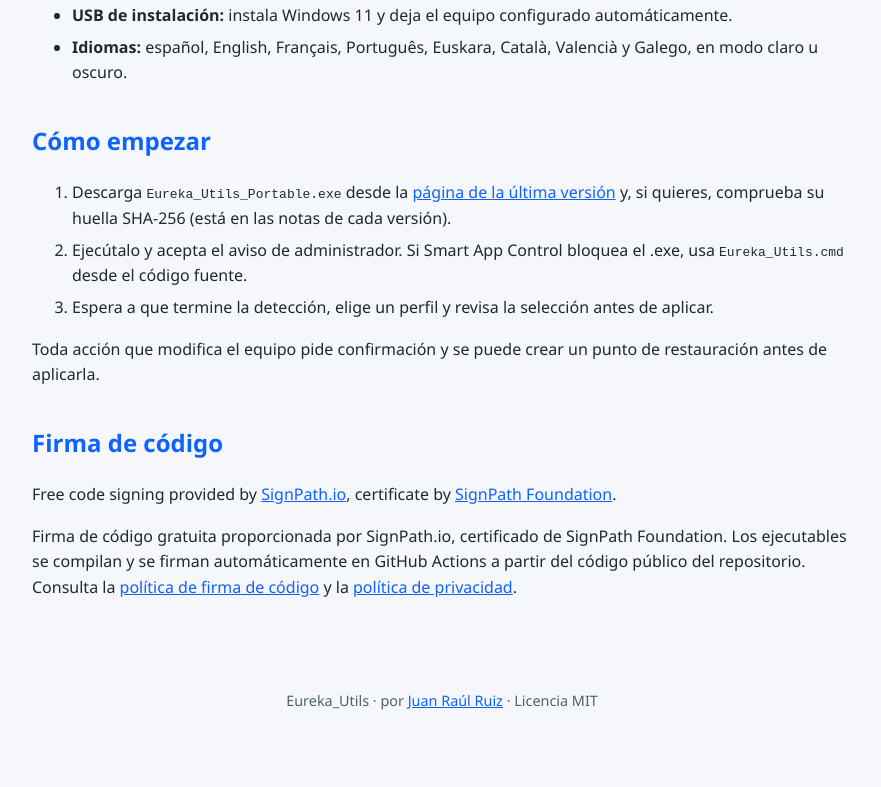
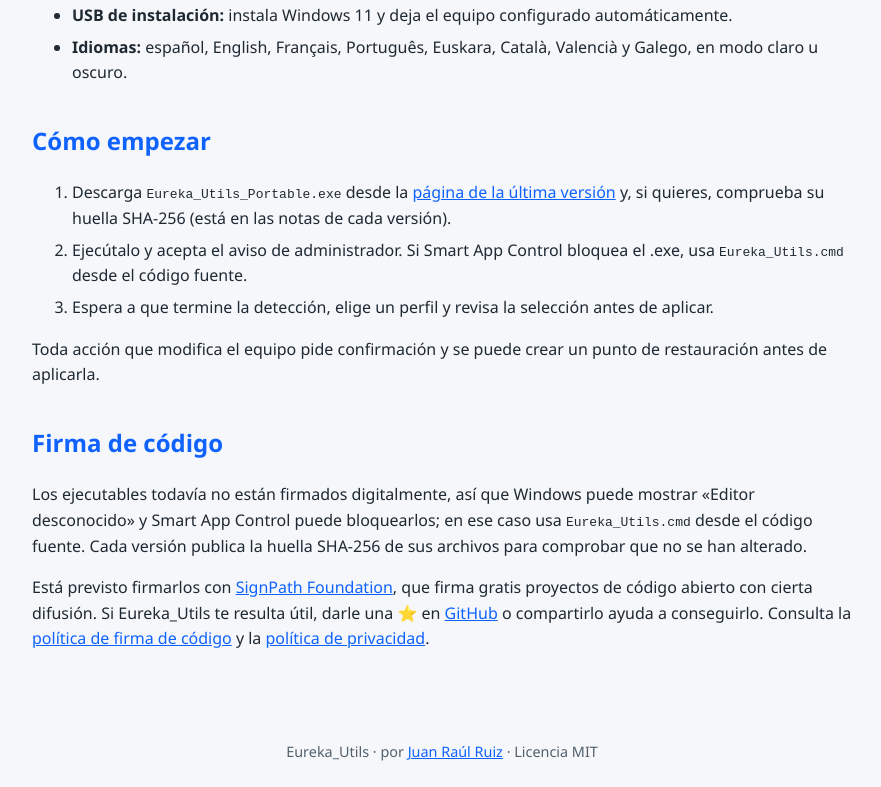
Before and after one commit to juanraul86/Eureka_Utils, a plain HTML site: page index.html in a window 1280 px wide. Shown: the part 780-1567 px from the top of the page, without its empty margins (198-1079 px from the left). Before the commit the page ends 1516 px from the top, so only its background shows below. Drawn offline with Linux system fonts and the light colour scheme.

Commit message:
README con capturas, distintivos y sección en inglés; guías para colaborar y seguridad
- README: distintivos, galería de capturas, resumen en inglés, sección de comunidad,
  corrección de los puntos de privacidad y pruebas, y estado real de la firma de código.
- CONTRIBUTING.md, SECURITY.md y plantillas de issues bilingües.
- Web y FIRMA-DE-CODIGO.md: los ejecutables aún no están firmados (SignPath pendiente).
- Build-Exe: las capturas de assets/ no van en el ejecutable portable.

Co-Authored-By: Claude Opus 5.5 <noreply@anthropic.com>

```diff
--- a/index.html
+++ b/index.html
@@ -52,8 +52,8 @@ a{color:#0f62fe}
 </ol>
 <p>Toda acción que modifica el equipo pide confirmación y se puede crear un punto de restauración antes de aplicarla.</p>
 <h2>Firma de código</h2>
-<p>Free code signing provided by <a href="https://about.signpath.io">SignPath.io</a>, certificate by <a href="https://signpath.org">SignPath Foundation</a>.</p>
-<p>Firma de código gratuita proporcionada por SignPath.io, certificado de SignPath Foundation. Los ejecutables se compilan y se firman automáticamente en GitHub Actions a partir del código público del repositorio. Consulta la <a href="https://github.com/juanraul86/Eureka_Utils#pol%C3%ADtica-de-firma-de-c%C3%B3digo-code-signing-policy">política de firma de código</a> y la <a href="https://github.com/juanraul86/Eureka_Utils#privacidad">política de privacidad</a>.</p>
+<p>Los ejecutables todavía no están firmados digitalmente, así que Windows puede mostrar «Editor desconocido» y Smart App Control puede bloquearlos; en ese caso usa <code>Eureka_Utils.cmd</code> desde el código fuente. Cada versión publica la huella SHA-256 de sus archivos para comprobar que no se han alterado.</p>
+<p>Está previsto firmarlos con <a href="https://signpath.org">SignPath Foundation</a>, que firma gratis proyectos de código abierto con cierta difusión. Si Eureka_Utils te resulta útil, darle una ⭐ en <a href="https://github.com/juanraul86/Eureka_Utils">GitHub</a> o compartirlo ayuda a conseguirlo. Consulta la <a href="https://github.com/juanraul86/Eureka_Utils#pol%C3%ADtica-de-firma-de-c%C3%B3digo-code-signing-policy">política de firma de código</a> y la <a href="https://github.com/juanraul86/Eureka_Utils#privacidad">política de privacidad</a>.</p>
 </main><footer>Eureka_Utils · por <a href="https://www.linkedin.com/in/juanraulruizbartran">Juan Raúl Ruiz</a> · Licencia MIT</footer>
 </body>
 </html>
```
Also changed, not shown: assets/screenshots/dark-02-hardware.png (added), assets/screenshots/light-01-equipo.png (added), assets/screenshots/light-03-software.png (added), assets/screenshots/light-09-drivers-bios.png (added), 8 other files.
